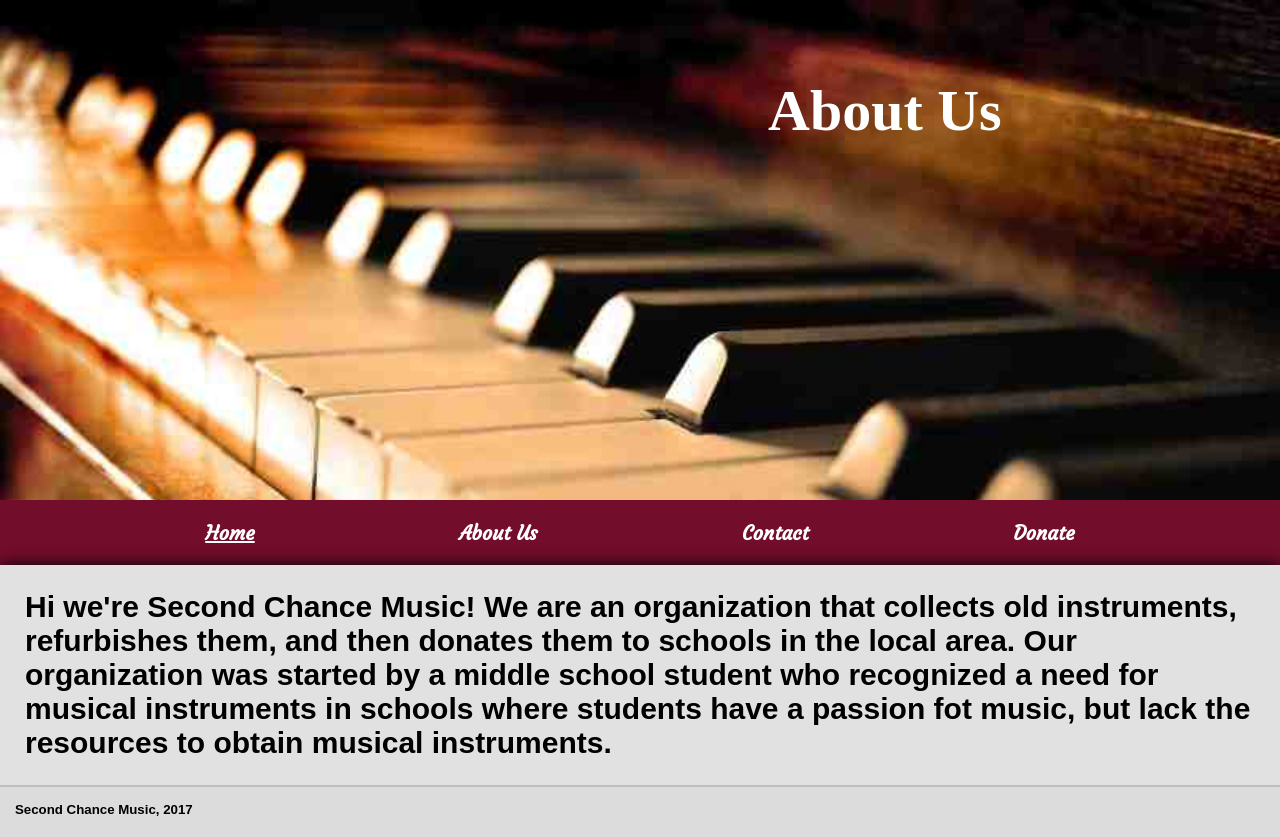
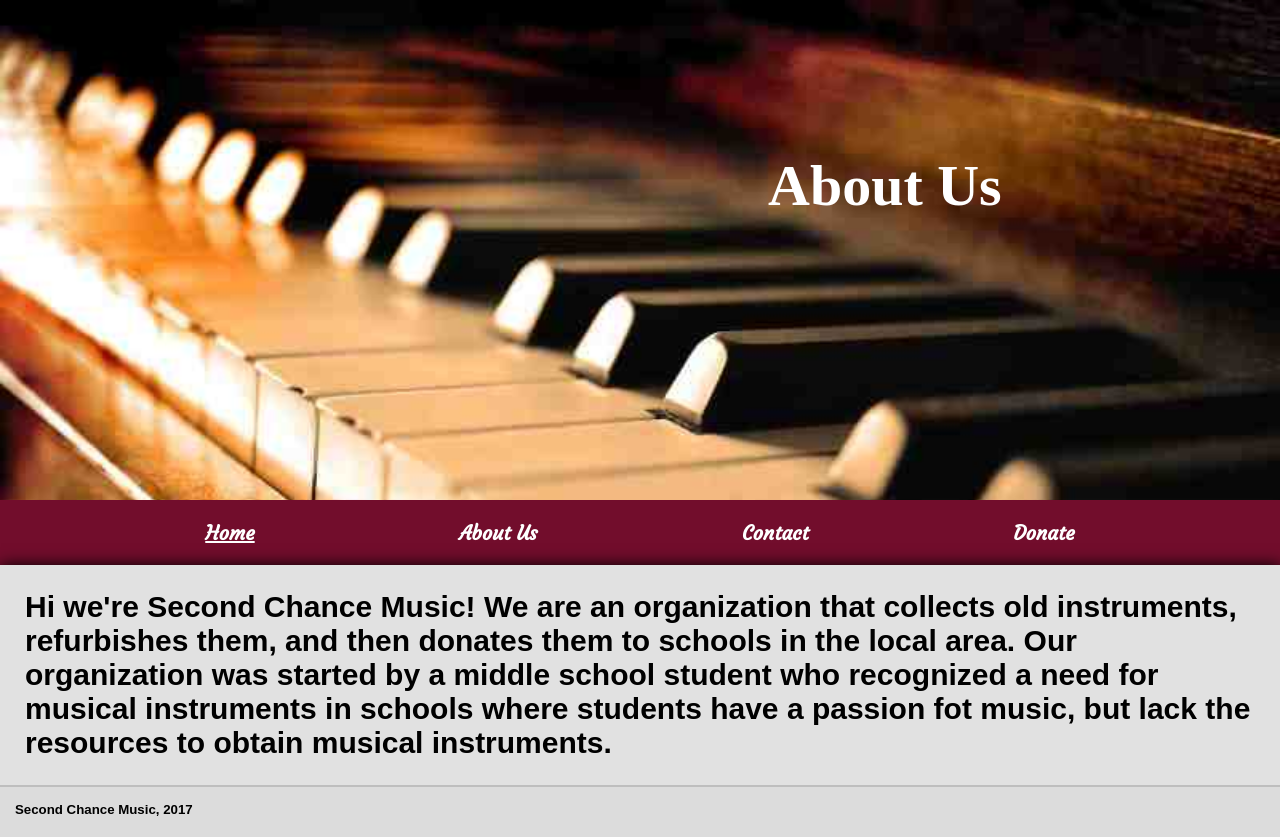
Before and after one commit to secondchancemusic/secondchancemusic.github.io, a plain HTML site: page about-us.html in a window 1280 px wide. Drawn offline with Linux system fonts and the light colour scheme; a web font is replaced by a local one.

Commit message:
Update about-us.html

```diff
--- a/about-us.html
+++ b/about-us.html
@@ -11,7 +11,7 @@
 </head>
 <body>
 	<div class="image-heading">
-		<h1 class="main-heading"><span class="one">About Us</span></h1>
+		<h1 class="main-heading" style="padding-top:10%; font-size:84px;"><span class="one">About Us</span></h1>
 	</div>
 		<nav>
 			<a href="#" class="menu-icon"></a>
```
